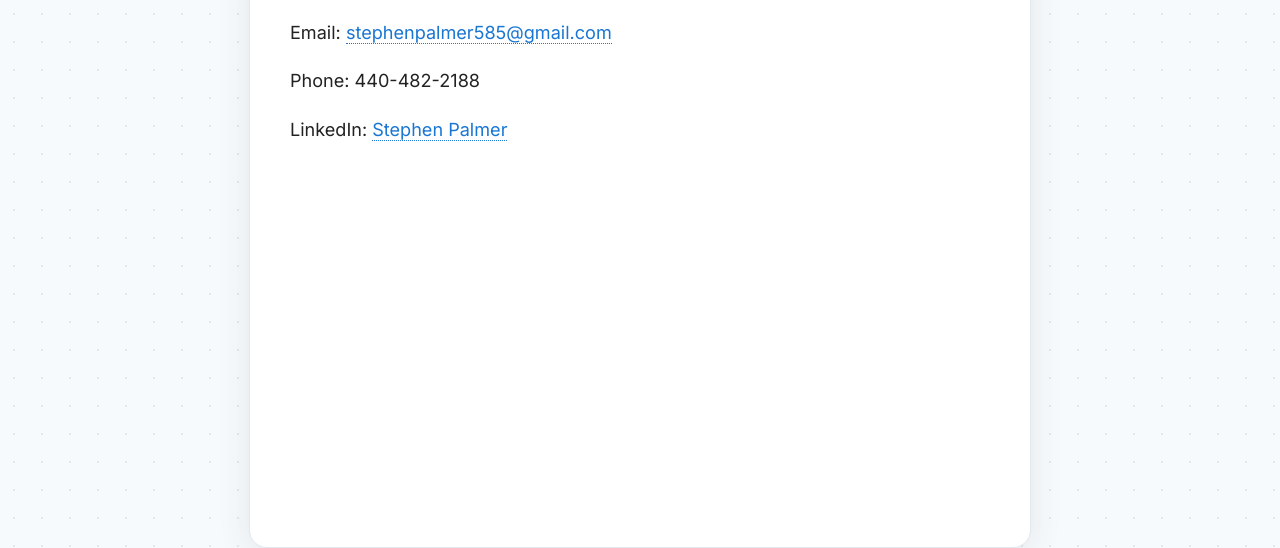
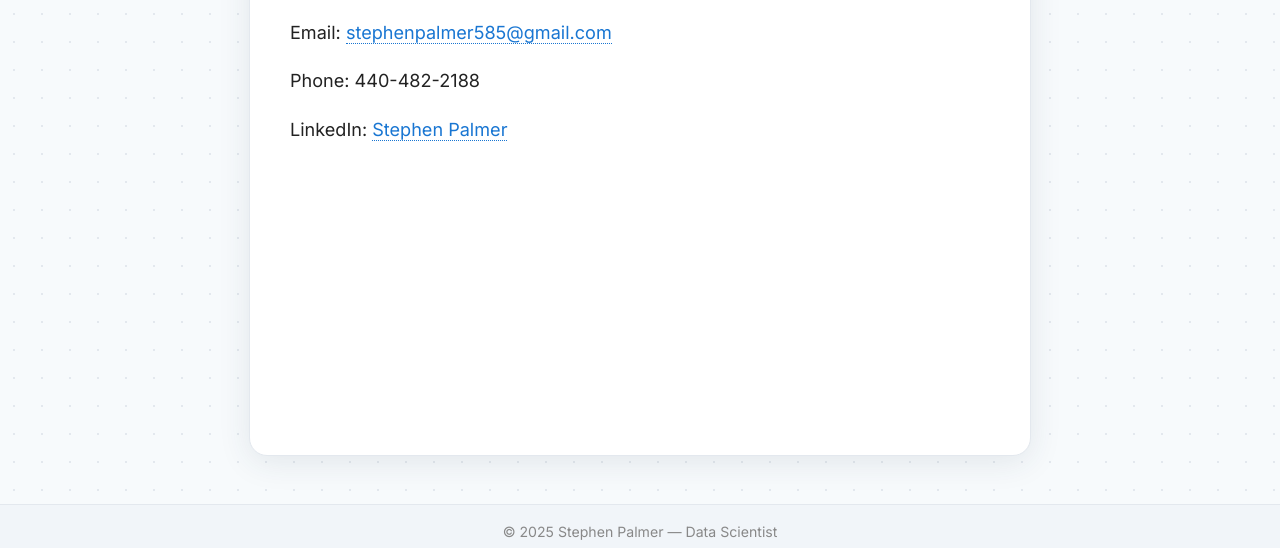
Before and after one commit to AlmostFaultTolerant/AlmostFaultTolerant, a plain HTML site: page contact.html in a window 1280 px wide. Shown: the part 252-800 px from the top of the page. Drawn offline with Linux system fonts and the light colour scheme.

Commit message:
Update contact.html

```diff
--- a/contact.html
+++ b/contact.html
@@ -21,5 +21,10 @@
         <p>Phone: 440-482-2188</p>
         <p>LinkedIn: <a href="https://www.linkedin.com/in/stephenpalmer585" target="_blank" rel="noopener noreferrer">Stephen Palmer</a></p>
     </div>
+    <footer>
+        <div class="footer-content">
+            &copy; 2025 Stephen Palmer &mdash; Data Scientist
+        </div>
+    </footer>
 </body>
 </html>
```
